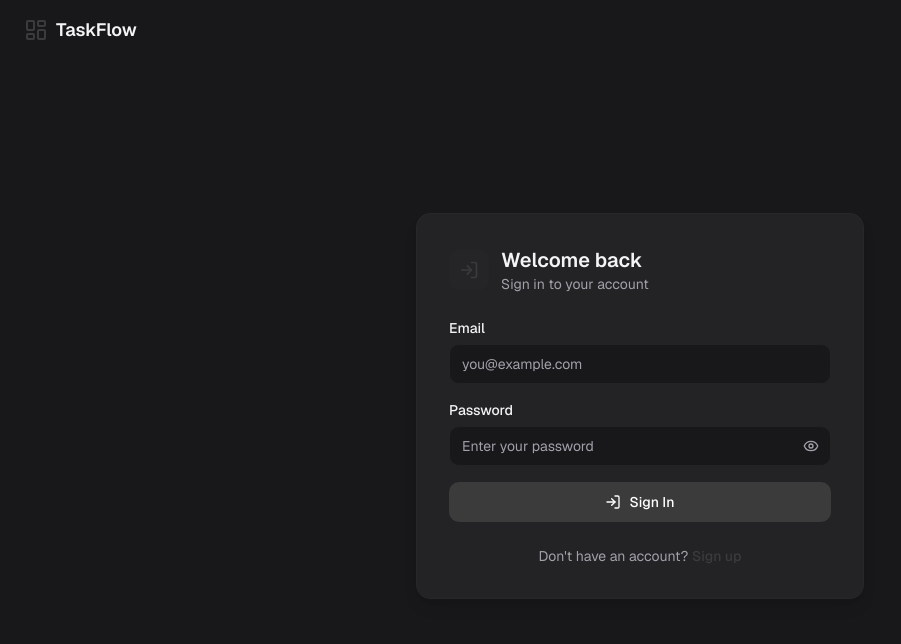
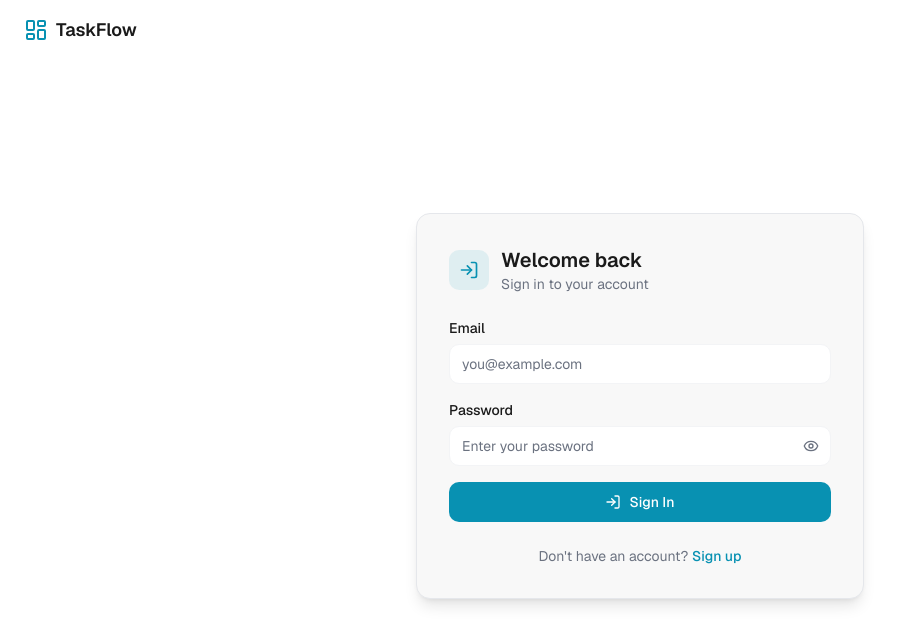
Before and after one commit to abhijtek/TaskFlow-Real-Time-Task-Collaboration-Platform, a React (Vite) app in the folder frontend/: page /login in a window 1280 px wide. Shown: the top 644 px of the page, without its empty margins (0-901 px from the left). Built offline with nearby package versions, Linux system fonts and the light colour scheme; no server answers.

Commit message:
improve ui and persist theme

```diff
--- a/frontend/components/tasks/task-card.jsx
+++ b/frontend/components/tasks/task-card.jsx
@@ -1,5 +1,6 @@
 "use client";
 
+import { useEffect, useState } from "react";
 import { motion } from "framer-motion";
 import { Calendar, Flag } from "lucide-react";
 import { formatDistanceToNow } from "date-fns";
@@ -12,18 +13,40 @@ const priorityColors = {
 };
 
 export default function TaskCard({ task, index, onClick }) {
+  const [isDarkMode, setIsDarkMode] = useState(false);
   const priority = priorityColors[task.priority] || priorityColors.medium;
   const isOverdue =
     task.dueDate && new Date(task.dueDate) < new Date();
+
+  useEffect(() => {
+    const root = document.documentElement;
+    const syncTheme = () => setIsDarkMode(root.classList.contains("dark"));
+
+    syncTheme();
+    const observer = new MutationObserver(syncTheme);
+    observer.observe(root, { attributes: true, attributeFilter: ["class"] });
+
+    return () => observer.disconnect();
+  }, []);
 
   return (
     <motion.div
       onClick={() => onClick?.(task)}
       className={`rounded-lg border bg-card p-3 cursor-pointer transition-all hover:shadow-md ${
         isOverdue
-          ? "border-red-500/40 dark:border-red-400/70 dark:shadow-[0_0_0_1px_rgba(248,113,113,0.15)]"
-          : "border-slate-500 dark:border-white/35 hover:border-slate-600 dark:hover:border-white/55 dark:shadow-[0_0_0_1px_rgba(255,255,255,0.08)]"
+          ? "dark:shadow-[0_0_0_1px_rgba(248,113,113,0.15)]"
+          : "dark:shadow-[0_0_0_1px_rgba(255,255,255,0.08)]"
       }`}
+      style={{
+        borderWidth: "1.5px",
+        borderColor: isOverdue
+          ? isDarkMode
+            ? "rgba(248, 113, 113, 0.7)"
+            : "rgba(239, 68, 68, 0.55)"
+          : isDarkMode
+            ? "rgba(255, 255, 255, 0.45)"
+            : "rgba(8, 145, 178, 0.65)",
+      }}
       whileHover={{ y: -2 }}
       whileTap={{ scale: 0.98 }}
     >
--- a/frontend/context/theme-context.jsx
+++ b/frontend/context/theme-context.jsx
@@ -3,18 +3,16 @@ import { createContext, useContext, useEffect, useState } from "react";
 const ThemeContext = createContext(undefined);
 
 export function ThemeProvider({ children }) {
-  const [theme, setTheme] = useState("dark");
-
-  useEffect(() => {
+  const [theme, setTheme] = useState(() => {
+    if (typeof window === "undefined") return "light";
     const stored = localStorage.getItem("taskflow-theme");
     if (stored === "light" || stored === "dark") {
-      setTheme(stored);
-      return;
+      return stored;
     }
 
     const prefersDark = window.matchMedia && window.matchMedia("(prefers-color-scheme: dark)").matches;
-    setTheme(prefersDark ? "dark" : "light");
-  }, []);
+    return prefersDark ? "dark" : "light";
+  });
 
   useEffect(() => {
     const html = document.documentElement;
```
